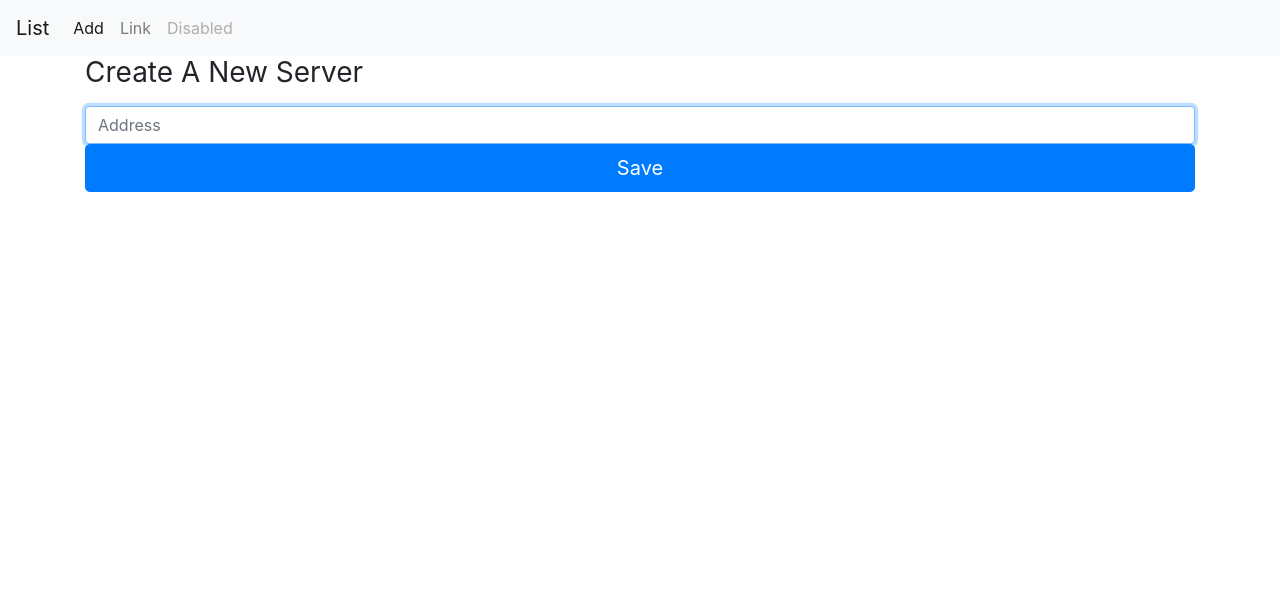
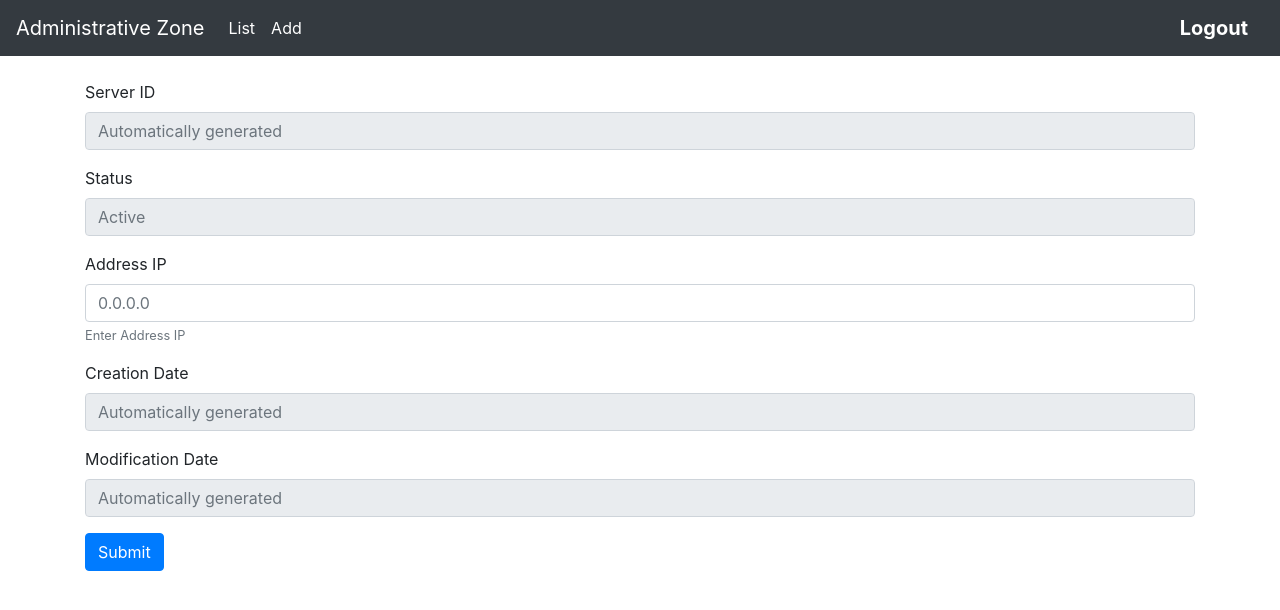
Before and after one commit to bphoul00/server_inventory, a Symfony app: template templates/administrative/add.html.twig in a window 1280 px wide. Shown: the top 610 px of the page. Run offline with Twig, Linux system fonts and the light colour scheme; the template is opened without the code that fills it, so the values that code supplies are empty; some libraries are stand-ins or nearby versions.

Commit message:
Fix the view a bit, still very horrible

```diff
--- a/src/Controller/ServerController.php
+++ b/src/Controller/ServerController.php
@@ -27,7 +27,7 @@ class ServerController extends AbstractController
     }
 
     /**
-     * @Route("/api/servers/{id}", name="api_servers_one",  methods={"GET"})
+     * @Route("/api/servers/{id}", name="api_servers_find_one",  methods={"GET"})
      * @param $id
      * @param EntityManagerInterface $em
      * @return JsonResponse
@@ -51,7 +51,7 @@ class ServerController extends AbstractController
     {
         $server = new Server();
         if ($request->isMethod('POST')) {
-            $server->setAddress($request->request->get('address'));
+            $server->setAddress($request->query->get('address'));
 
             $em = $this->getDoctrine()->getManager();
             $em->persist($server);
@@ -75,7 +75,7 @@ class ServerController extends AbstractController
         /** @var Server $server */
         $server = $repository->find($id);
         if ($request->isMethod('POST')) {
-            $server->setAddress($request->request->get('address'));
+            $server->setAddress($request->query->get('address'));
 
             $em = $this->getDoctrine()->getManager();
             $em->persist($server);
--- a/templates/administrative/add.html.twig
+++ b/templates/administrative/add.html.twig
@@ -9,18 +9,31 @@
 {% endblock %}
 
 {% block body %}
+    <br>
     <div class="container">
-        <div class="row">
-            <div class="col-sm-12">
-                <form  action="{{ path('api_servers_add') }}" method="post">
-                    <h1 class="h3 mb-3 font-weight-normal">Create A New Server</h1>
-                    <label for="inputAddress" class="sr-only">Address IP</label>
-                    <input type="address" name="address" id="inputAddress" class="form-control" placeholder="Address" required autofocus>
-                    <button class="btn btn-lg btn-primary btn-block" type="submit">
-                        Save
-                    </button>
-                </form>
+        <form   method="post">
+            <div class="form-group">
+                <label for="inputId">Server ID</label>
+                <input class="form-control" id="inputId" placeholder="Automatically generated" disabled>
             </div>
-        </div>
+            <div class="form-group">
+                <label for="inputStatus">Status</label>
+                <input class="form-control" id="inputStatus" placeholder="Active" disabled>
+            </div>
+            <div class="form-group">
+                <label for="inputAddress">Address IP</label>
+                <input type="text" minlength="7" maxlength="15" size="15" name="address" class="form-control" id="inputAddress" required pattern="^([0-9]{1,3}\.){3}[0-9]{1,3}$" placeholder="0.0.0.0">
+                <small id="emailHelp" class="form-text text-muted">Enter Address IP</small>
+            </div>
+            <div class="form-group">
+                <label for="inputCreationDate">Creation Date</label>
+                <input class="form-control" id="inputCreationDate" placeholder="Automatically generated" disabled>
+            </div>
+            <div class="form-group">
+                <label for="inputModificationDate">Modification Date</label>
+                <input class="form-control" id="inputModificationDate" placeholder="Automatically generated" disabled>
+            </div>
+            <button type="submit" class="btn btn-primary">Submit</button>
+        </form>
     </div>
 {% endblock %}
--- a/templates/administrative/index.html.twig
+++ b/templates/administrative/index.html.twig
@@ -14,6 +14,7 @@
             <th scope="col">Ip Address</th>
             <th scope="col">Creation Date</th>
             <th scope="col">Modification Date</th>
+            <th scope="col">Action</th>
 
         </tr>
         </thead>
@@ -26,6 +27,8 @@
                 <td>{{ server.address }}</td>
                 <td>{{ server.creationDate }}</td>
                 <td>{{ server.modificationDate }}</td>
+                <td><a href="{{ path("administrative_edit",{'id':server.id}) }}" class="btn btn-info btn-xs" role="button">Edit</a>
+                </td>
             </tr>
         {% endfor %}
         </tbody>
--- a/templates/base.html.twig
+++ b/templates/base.html.twig
@@ -5,28 +5,27 @@
         <title>{% block title %}{% endblock %}</title>
         {% block stylesheets %}
             <link rel="stylesheet" href="https://stackpath.bootstrapcdn.com/bootstrap/4.3.1/css/bootstrap.min.css" integrity="sha384-ggOyR0iXCbMQv3Xipma34MD+dH/1fQ784/j6cY/iJTQUOhcWr7x9JvoRxT2MZw1T" crossorigin="anonymous">
-
         {% endblock %}
     </head>
     <body>
     {% block menu %}
-        <nav class="navbar navbar-expand-lg navbar-light bg-light">
+        <nav class="navbar navbar-expand-lg navbar-dark bg-dark">
             <button class="navbar-toggler" type="button" data-toggle="collapse" data-target="#navbarTogglerDemo01" aria-controls="navbarTogglerDemo01" aria-expanded="false" aria-label="Toggle navigation">
                 <span class="navbar-toggler-icon"></span>
             </button>
             <div class="collapse navbar-collapse" id="navbarTogglerDemo01">
-                <a class="navbar-brand"  href="{{ path('administrative_index') }}">List</a>
+                <a class="navbar-brand"  href="{{ path('administrative_index') }}">Administrative Zone</a>
                 <ul class="navbar-nav mr-auto mt-2 mt-lg-0">
                     <li class="nav-item active">
-                        <a class="nav-link" href="{{ path('administrative_add') }}">Add<span class="sr-only">(current)</span></a>
+                        <a class="nav-link"  href="{{ path('administrative_index') }}">List<span class="sr-only"></span></a>
                     </li>
-                    <li class="nav-item">
-                        <a class="nav-link" href="#">Link</a>
-                    </li>
-                    <li class="nav-item">
-                        <a class="nav-link disabled" href="#">Disabled</a>
+                    <li class="nav-item active">
+                        <a class="nav-link" href="{{ path('administrative_add') }}">Add<span class="sr-only"></span></a>
                     </li>
                 </ul>
+            </div>
+            <div class="nav navbar-nav navbar-right">
+                <a href="{{ path('app_logout') }}" class="navbar-brand"><strong>Logout</strong></a>
             </div>
         </nav>
 
```
Also changed, not shown: src/Controller/AdministrativeController.php (+99 -12 lines), templates/administrative/edit.html.twig (+26 -11 lines).
